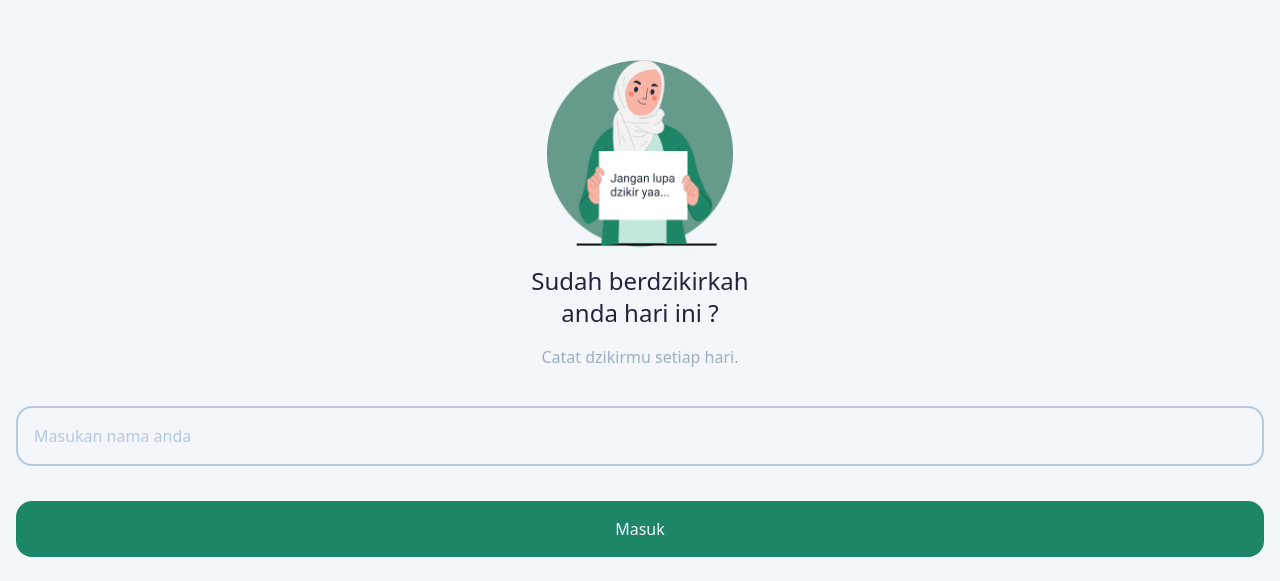
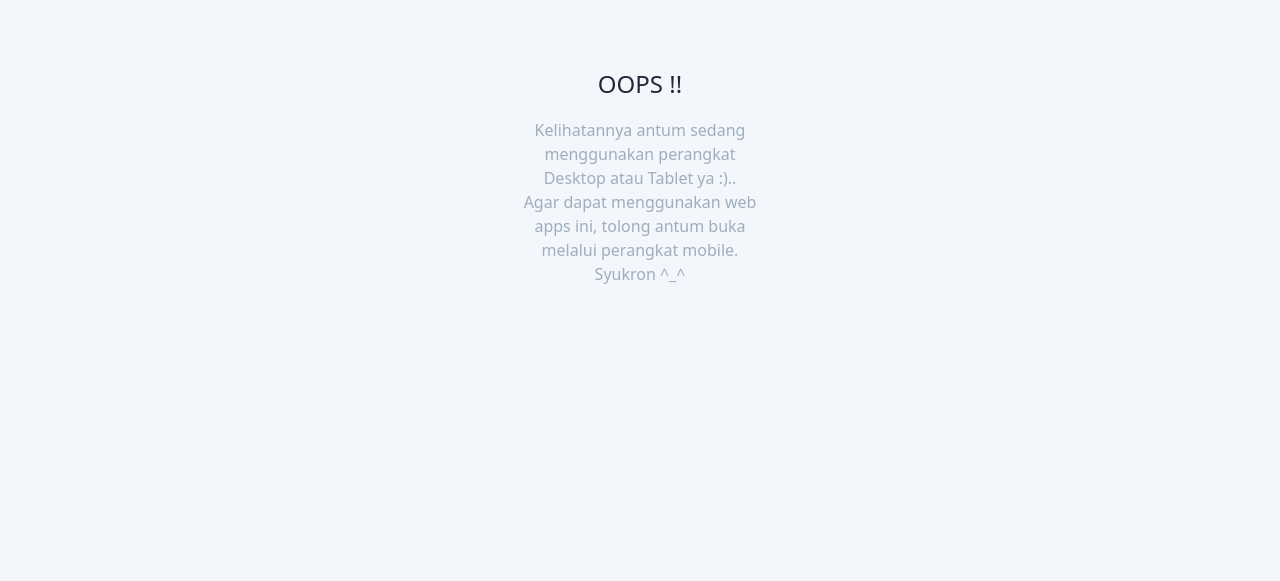
Before and after one commit to CandraJengger/go-dzikir, a React (Create React App) app: page /login in a window 1280 px wide. Shown: the part 219-800 px from the top of the page. Built offline with nearby package versions, Linux system fonts and the light colour scheme.

Commit message:
Update login and layout

```diff
--- a/src/components/moleculs/AppBar/index.js
+++ b/src/components/moleculs/AppBar/index.js
@@ -29,7 +29,7 @@ const AppBar = ({ name = 'JD', withBackIcon, onBack, onClickImage }) => {
         </button>
       )}
       <span
-        className="w-8 h-8 flex justify-center items-center text-sm bg-secondary text-background rounded-full"
+        className="w-8 h-8 flex justify-center items-center text-sm bg-secondary text-background rounded-full cursor-pointer"
         onClick={onClickImage}
       >
         {alias.toUpperCase()}
--- a/src/components/moleculs/List/index.js
+++ b/src/components/moleculs/List/index.js
@@ -20,7 +20,7 @@ const List = ({ data = [], category = 'all' }) => {
         newData.map(({ id, dzikir, time, count }) => (
           <ListItem
             as="li"
-            title={`${dzikir} ${time.toLocaleTimeString()}`}
+            title={`${dzikir} ${new Date(time).toLocaleTimeString()}`}
             label={`${count}x`}
             key={id}
           />
--- a/src/components/moleculs/Modal/index.js
+++ b/src/components/moleculs/Modal/index.js
@@ -6,10 +6,10 @@ const Modal = ({ children, open, onToggle, style }) => {
 
   return (
     <div
-      className={`fixed inset-0 flex ${isOpen} justify-center items-center`}
+      className={`fixed inset-0 flex ${isOpen} justify-center items-center `}
       style={style}
     >
-      <div className="w-5/6 md:w-1/3 px-4 py-5 bg-background rounded-2xl z-10">
+      <div className="w-5/6 md:w-1/3 px-4 py-5 bg-background rounded-2xl z-10 modal-custom">
         {children || <Text variant="text-dark" text="Modal" />}
       </div>
 
--- a/src/context/actions/loginUser.js
+++ b/src/context/actions/loginUser.js
@@ -2,13 +2,21 @@ import { LOGIN_LOADING, LOGIN_SUCCESS } from '../../constants/actionTypes';
 import { USER } from '../../constants/general';
 
 const generateUser = (username) => {
-  const data = localStorage.getItem(USER);
+  let currentTime = new Date().toISOString();
+  const data = JSON.parse(localStorage.getItem(USER));
 
   if (data && data.hasOwnProperty('name')) {
-    const user = {
-      ...data,
-      name: username,
-    };
+    const user =
+      data?.date.substring(0, 10) === currentTime.substring(0, 10)
+        ? {
+            ...data,
+            name: username,
+          }
+        : {
+            name: username,
+            date: new Date(),
+            data: [],
+          };
 
     return user;
   } else {
--- a/src/index.css
+++ b/src/index.css
@@ -10,10 +10,19 @@
   html {
     scroll-behavior: smooth;
   }
+
+  body {
+    @apply bg-background;
+  }
 }
 
 @layer components {
   .plain-layout {
-    @apply p-4 pb-6 bg-background min-h-screen relative;
+    @apply p-4 pb-6 bg-background min-h-screen relative mx-auto;
+    max-width: 512px;
+  }
+
+  .modal-custom {
+    max-width: 400px;
   }
 }
--- a/src/pages/SignIn/index.js
+++ b/src/pages/SignIn/index.js
@@ -13,6 +13,8 @@ const SignInPage = () => {
   const [name, setName] = useState('');
   const { authDispatch } = useContext(GlobalContext);
 
+  const [isMobile, setIsMobile] = useState(false);
+
   const start = () => {
     if (name !== '') {
       loginUser(name)(authDispatch)(() => history.replace('/'));
@@ -21,9 +23,15 @@ const SignInPage = () => {
 
   useEffect(() => {
     sessionStorage.removeItem(BANNER);
+
+    if (window.innerWidth > 512) {
+      setIsMobile(false);
+    } else {
+      setIsMobile(true);
+    }
   }, []);
 
-  return (
+  return isMobile ? (
     <PlainLayout className="flex flex-col justify-end">
       <div className=" h-full flex flex-col justify-center items-center">
         <div style={{ maxWidth: '186px' }}>
@@ -48,6 +56,15 @@ const SignInPage = () => {
         <Button text="Masuk" onClick={start} />
       </div>
     </PlainLayout>
+  ) : (
+    <PlainLayout className="flex flex-col justify-center items-center">
+      <div className=" w-64 text-center">
+        <Text variant="superTitle" text="OOPS !!" />
+        <Gap height="18px" width="10px" />
+        <Text text="Kelihatannya antum sedang menggunakan perangkat Desktop atau Tablet ya :).." />
+        <Text text="Agar dapat menggunakan web apps ini, tolong antum buka melalui perangkat mobile. Syukron ^_^" />
+      </div>
+    </PlainLayout>
   );
 };
 
```
